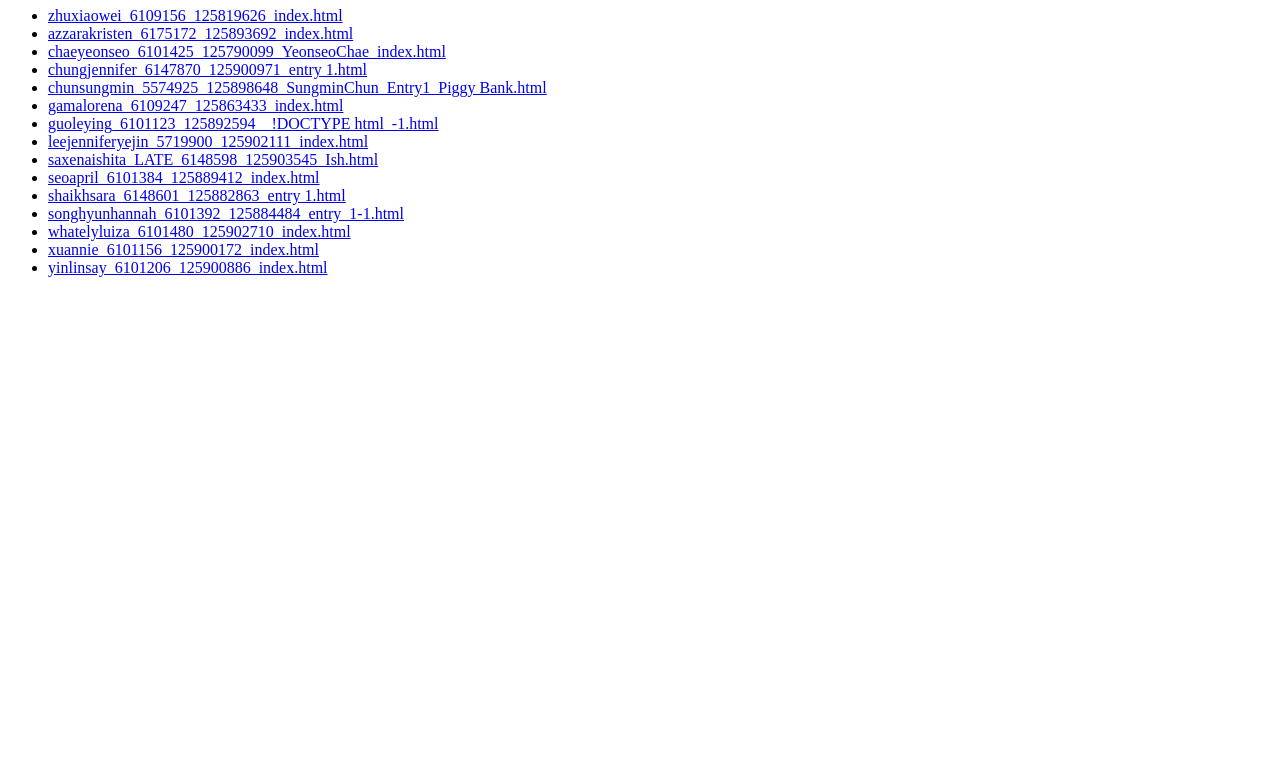
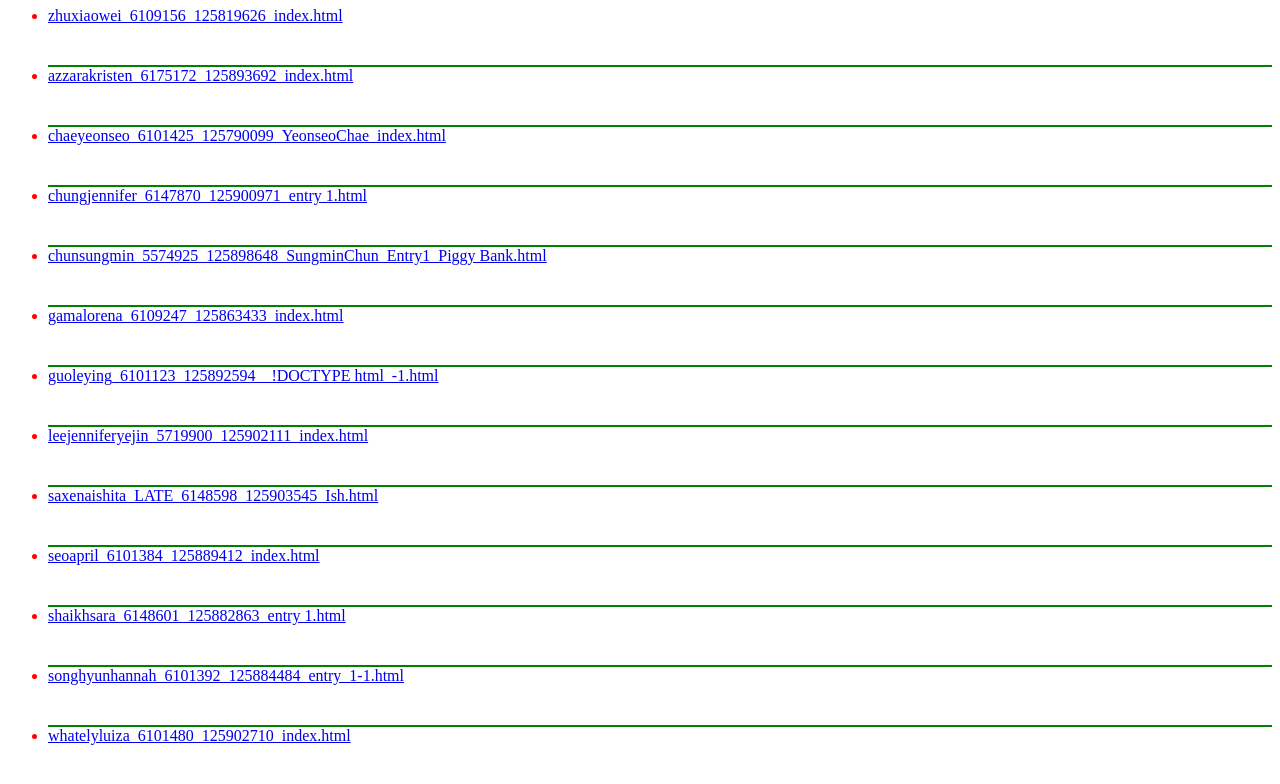
Before and after one commit to roeleveld/core-interaction-1-f23, a plain HTML site: page sep19-review.html in a window 1280 px wide. Shown: the part 73-857 px from the top of the page. Before the commit the page ends 800 px from the top, so only its background shows below. Drawn offline with Linux system fonts and the light colour scheme.

Commit message:
fixing stylesheet links

```diff
--- a/sep19-review.html
+++ b/sep19-review.html
@@ -4,6 +4,7 @@
 <head>
     <meta charset="UTF-8">
     <title>Entry-1-Submissions Index</title>
+    <link rel="stylesheet" href="style.css" />
 </head>
 
 <body>
--- /dev/null
+++ b/style.css
@@ -0,0 +1,12 @@
+body {
+    color: red;
+}
+
+li {
+    border-bottom: 2px solid green;
+    padding-bottom: 40px;
+}
+
+li:hover {
+    background-color: yellow;
+}
```
Also changed, not shown: 2 other files.
